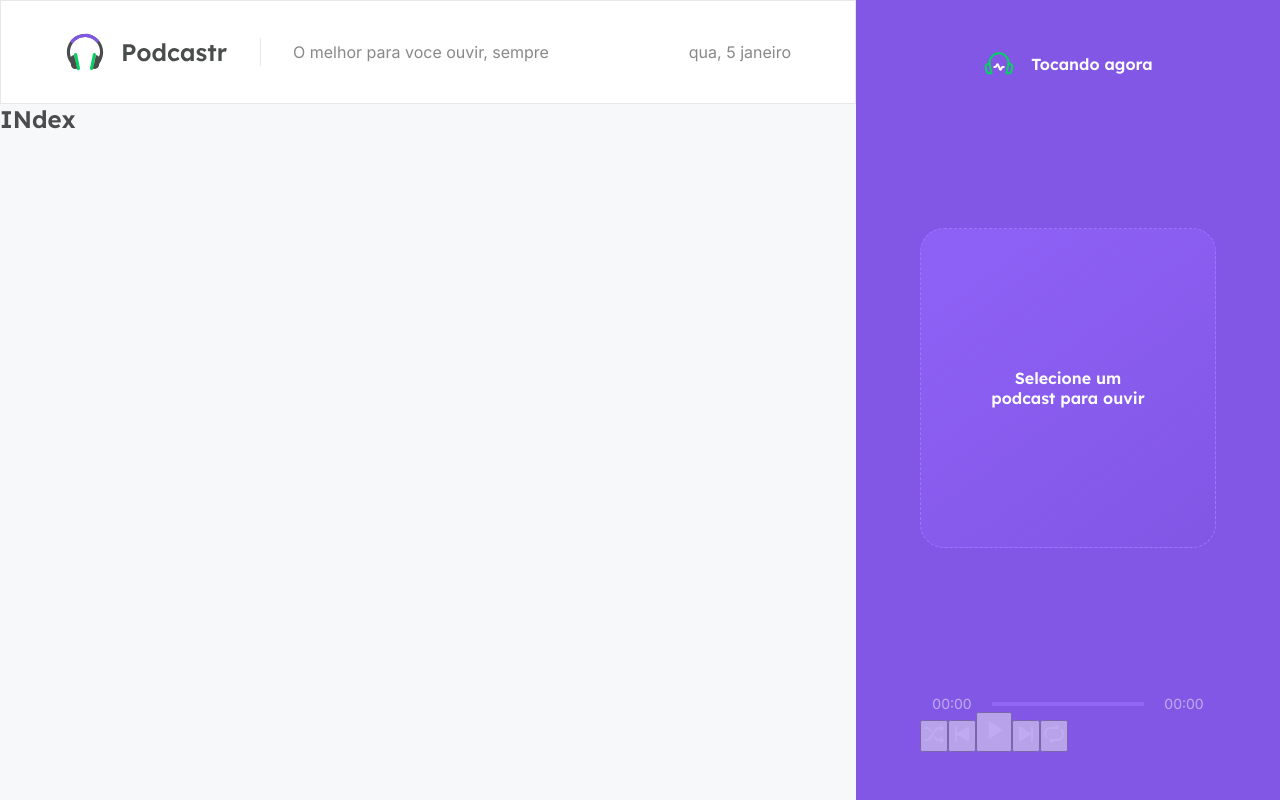
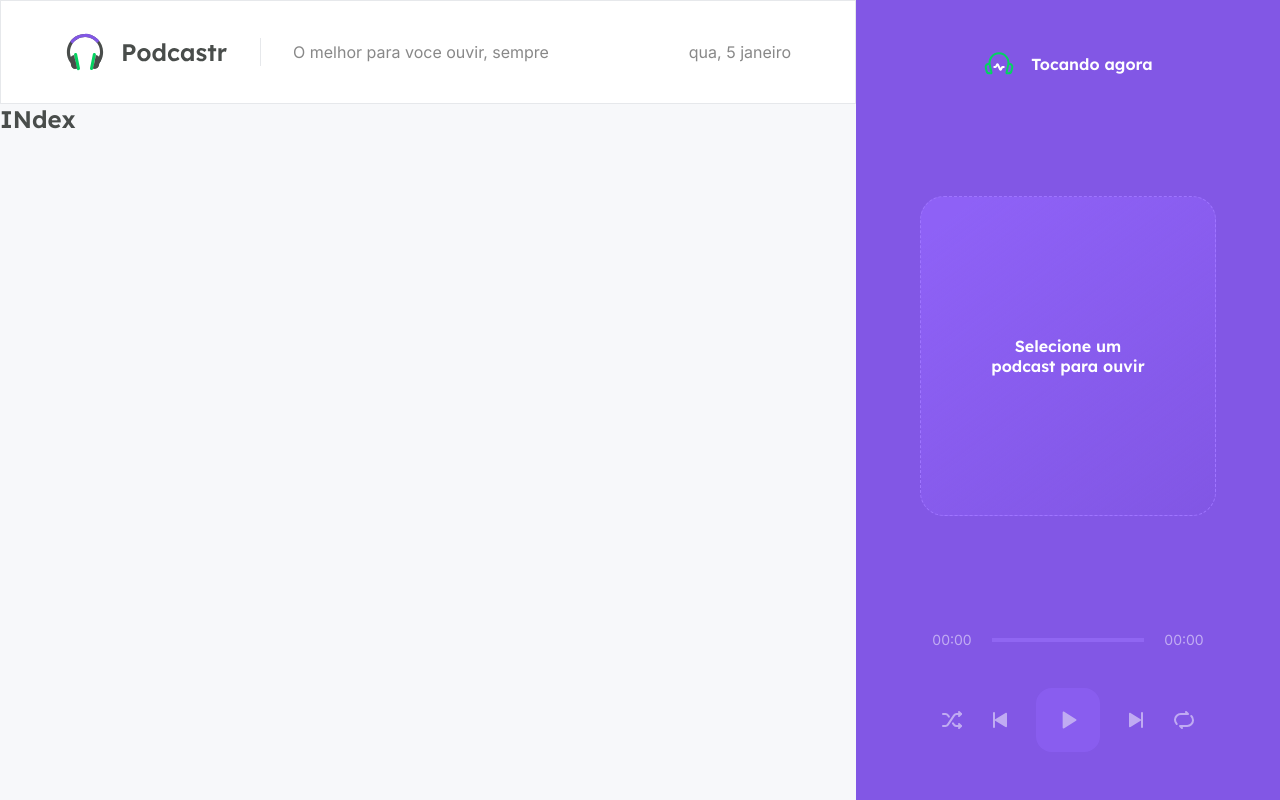
Before and after one commit to KevenAndrade/podecaster, a Next.js app: page / in a window 1280 px wide. Built offline with nearby package versions, Linux system fonts and the light colour scheme.

Commit message:
player controls

```diff
--- a/components/Player/styles.module.scss
+++ b/components/Player/styles.module.scss
@@ -67,3 +67,26 @@
         }
     }
 }
+
+.buttons {
+    display: flex;
+    align-items: center;
+    justify-content: center;
+    margin-top: 2.5rem;
+    gap: 1.5rem;
+
+    button {
+        background: transparent;
+        border: 0;
+        font-size:0;
+
+        &.PlayButton{
+            width: 4rem;
+            height: 4rem;
+            border-radius: 1rem;
+            background: var(--purple-400);
+        }
+    }
+
+
+}
```
